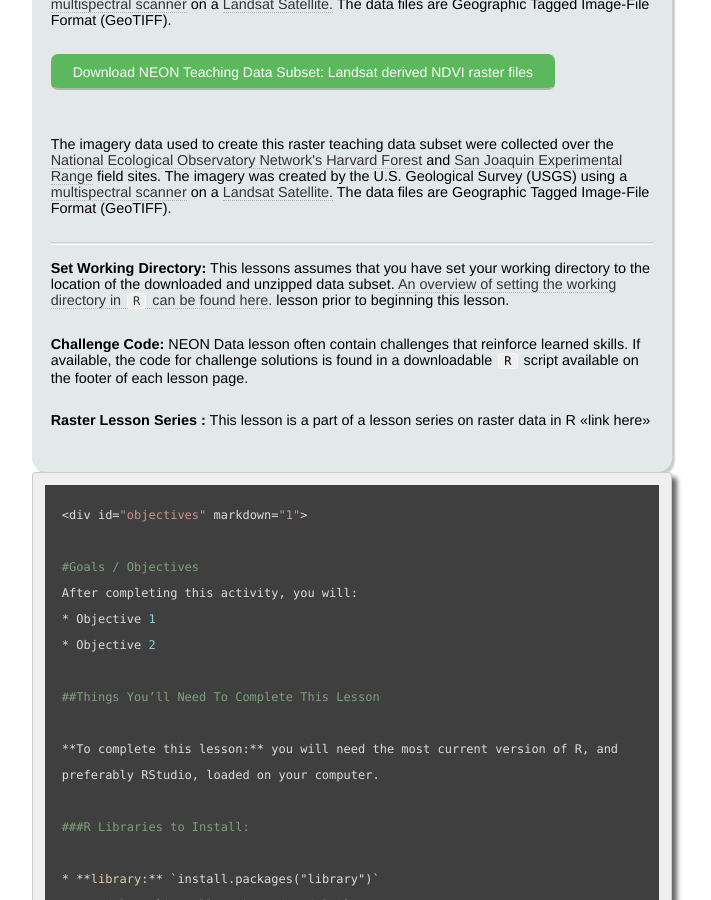
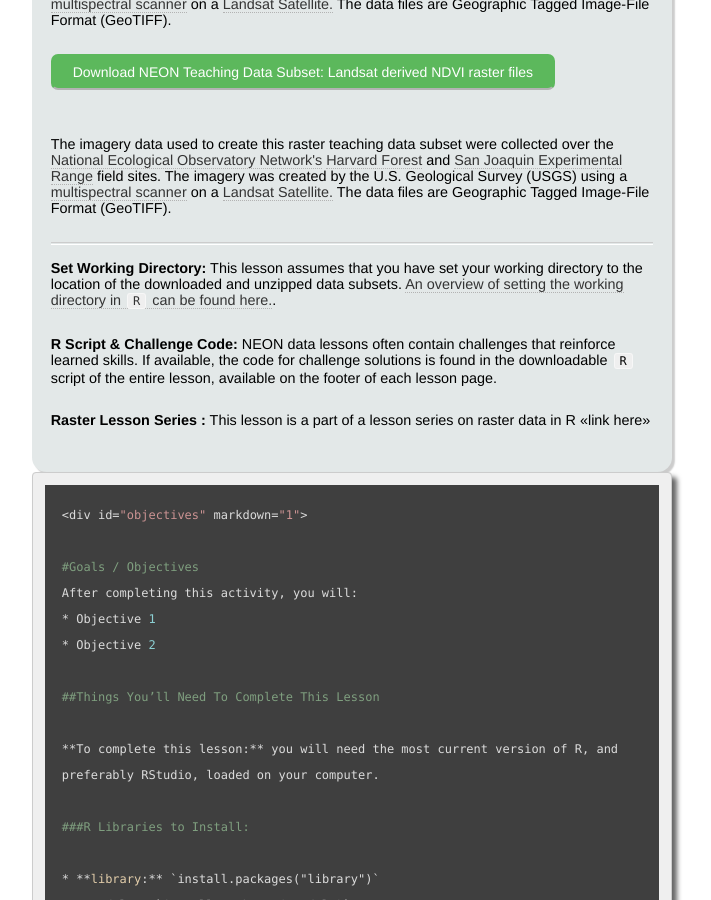
Before and after one commit to leloulight/NEONDS-Template-Repository, a Jekyll site: the page built from _posts/2015-12-16-example-post-styles.md, in a window 1280 px wide and 900 px high, scrolled down 1483 px. Shown: the whole window, without its empty margins (288-999 px from the left). Built offline with Jekyll 4.4.1, drawn with Linux system fonts in a browser that asks for light colours; nearby versions of some CDN libraries.

Commit message:
Update _greyBox-wd-rscript.html

```diff
--- a/_includes/_greyBox-wd-rscript.html
+++ b/_includes/_greyBox-wd-rscript.html
@@ -1,8 +1,7 @@
-**Set Working Directory:** This lessons assumes that you have set your working
-directory to the location of the downloaded and unzipped data subset. [An overview
-of setting the working directory in `R` can be found here.]({{site.baseurl}}/R/Set-Working-Directory "R Working Directory Lesson")
-lesson prior to beginning this lesson.
+**Set Working Directory:** This lesson assumes that you have set your working
+directory to the location of the downloaded and unzipped data subsets. [An overview
+of setting the working directory in `R` can be found here.]({{site.baseurl}}/R/Set-Working-Directory "R Working Directory Lesson").
 
-**Challenge Code:** NEON Data lesson often contain challenges that reinforce
-learned skills. If available, the code for challenge solutions is found in a
-downloadable `R` script available on the footer of each lesson page.
+**R Script & Challenge Code:** NEON data lessons often contain challenges that reinforce
+learned skills. If available, the code for challenge solutions is found in the
+downloadable `R` script of the entire lesson, available on the footer of each lesson page.
```
